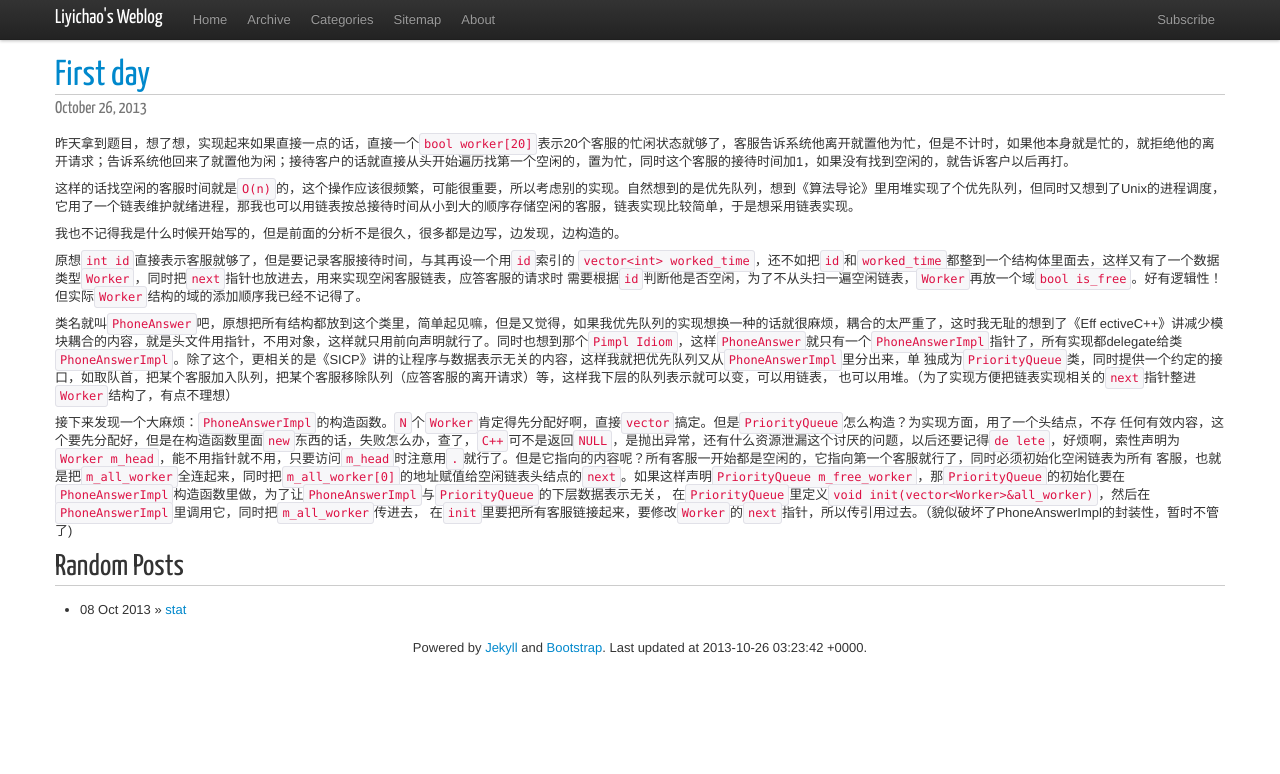
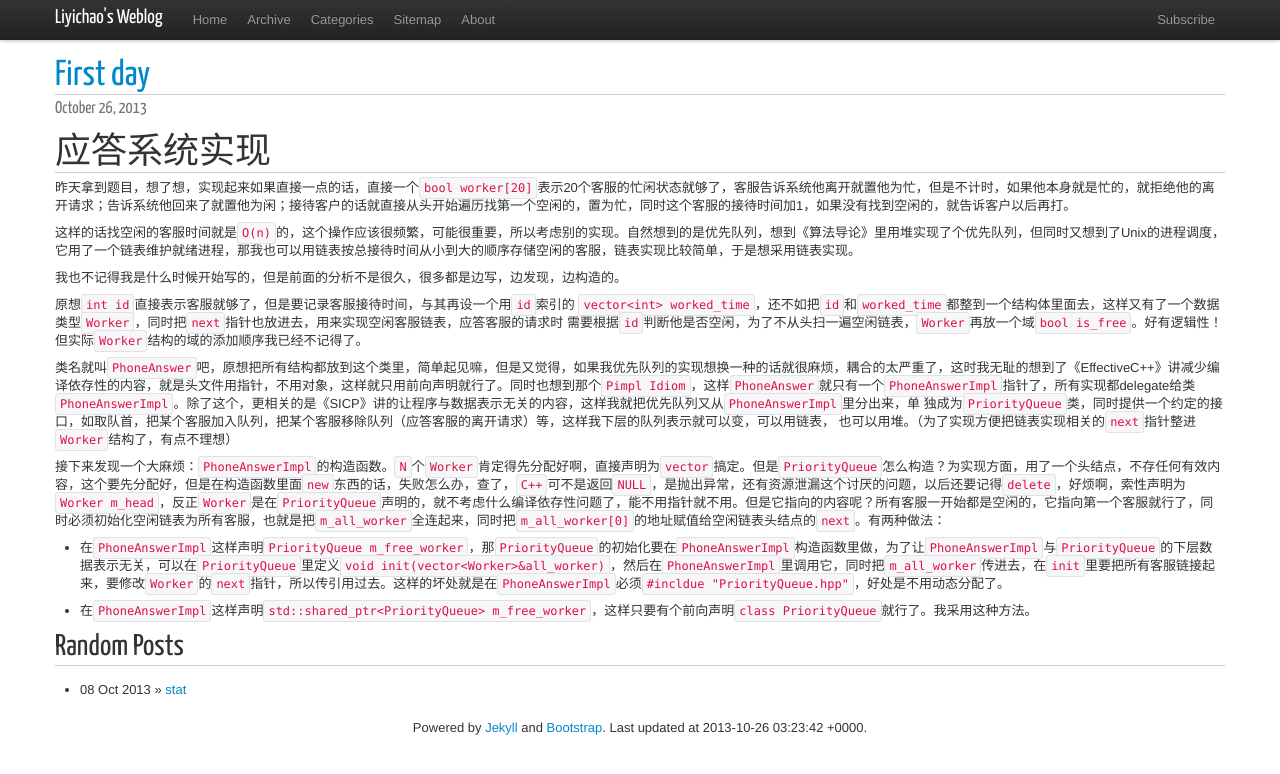
Before and after one commit to liyichao/liyichao.github.io, a Jekyll site: the page built from _posts/2013/2013-10-26-first-day.md, in a window 1280 px wide. Shown: the top 774 px of the page. Built offline with Jekyll 4.4.1, drawn with Linux system fonts in a browser that asks for light colours; nearby versions of some CDN libraries; Markdown is read by kramdown in place of the engine named in the settings; comment, search, counter and statistics services are not loaded.

Commit message:
first-day-part

```diff
--- a/_posts/2013/2013-10-26-first-day.md
+++ b/_posts/2013/2013-10-26-first-day.md
@@ -5,7 +5,7 @@ category:
 tags: []
 ---
 {% include JB/setup %}
-
+#应答系统实现
 昨天拿到题目，想了想，实现起来如果直接一点的话，直接一个`bool worker[20]`表示20个客服的忙闲状态就够了，客服告诉系统他离开就置他为忙，但是不计时，如果他本身就是忙的，就拒绝他的离开请求；告诉系统他回来了就置他为闲；接待客户的话就直接从头开始遍历找第一个空闲的，置为忙，同时这个客服的接待时间加1，如果没有找到空闲的，就告诉客户以后再打。
 
 这样的话找空闲的客服时间就是`O(n)`的，这个操作应该很频繁，可能很重要，所以考虑别的实现。自然想到的是优先队列，想到《算法导论》里用堆实现了个优先队列，但同时又想到了Unix的进程调度，它用了一个链表维护就绪进程，那我也可以用链表按总接待时间从小到大的顺序存储空闲的客服，链表实现比较简单，于是想采用链表实现。
@@ -16,18 +16,13 @@ tags: []
 worked_time`，还不如把`id`和`worked_time`都整到一个结构体里面去，这样又有了一个数据类型`Worker`，同时把`next`指针也放进去，用来实现空闲客服链表，应答客服的请求时
 需要根据`id`判断他是否空闲，为了不从头扫一遍空闲链表，`Worker`再放一个域`bool is_free`。好有逻辑性！但实际`Worker`结构的域的添加顺序我已经不记得了。
 
-类名就叫`PhoneAnswer`吧，原想把所有结构都放到这个类里，简单起见嘛，但是又觉得，如果我优先队列的实现想换一种的话就很麻烦，耦合的太严重了，这时我无耻的想到了《Eff
-ectiveC++》讲减少模块耦合的内容，就是头文件用指针，不用对象，这样就只用前向声明就行了。同时也想到那个`Pimpl
-Idiom`，这样`PhoneAnswer`就只有一个`PhoneAnswerImpl`指针了，所有实现都delegate给类
+类名就叫`PhoneAnswer`吧，原想把所有结构都放到这个类里，简单起见嘛，但是又觉得，如果我优先队列的实现想换一种的话就很麻烦，耦合的太严重了，这时我无耻的想到了《EffectiveC++》讲减少编译依存性的内容，就是头文件用指针，不用对象，这样就只用前向声明就行了。同时也想到那个`Pimpl Idiom`，这样`PhoneAnswer`就只有一个`PhoneAnswerImpl`指针了，所有实现都delegate给类
 `PhoneAnswerImpl`。除了这个，更相关的是《SICP》讲的让程序与数据表示无关的内容，这样我就把优先队列又从`PhoneAnswerImpl`里分出来，单
 独成为`PriorityQueue`类，同时提供一个约定的接口，如取队首，把某个客服加入队列，把某个客服移除队列（应答客服的离开请求）等，这样我下层的队列表示就可以变，可以用链表，
 也可以用堆。（为了实现方便把链表实现相关的`next`指针整进`Worker`结构了，有点不理想）
 
-接下来发现一个大麻烦：`PhoneAnswerImpl`的构造函数。`N`个`Worker`肯定得先分配好啊，直接`vector`搞定。但是`PriorityQueue`怎么构造？为实现方面，用了一个头结点，不存
-任何有效内容，这个要先分配好，但是在构造函数里面`new`东西的话，失败怎么办，查了，`C++`可不是返回`NULL`，是抛出异常，还有什么资源泄漏这个讨厌的问题，以后还要记得`de
-lete`，好烦啊，索性声明为`Worker
-m_head`，能不用指针就不用，只要访问`m_head`时注意用`.`就行了。但是它指向的内容呢？所有客服一开始都是空闲的，它指向第一个客服就行了，同时必须初始化空闲链表为所有
-客服，也就是把`m_all_worker`全连起来，同时把`m_all_worker[0]`的地址赋值给空闲链表头结点的`next`。如果这样声明`PriorityQueue
-m_free_worker`，那`PriorityQueue`的初始化要在`PhoneAnswerImpl`构造函数里做，为了让`PhoneAnswerImpl`与`PriorityQueue`的下层数据表示无关，
-在`PriorityQueue`里定义`void init(vector<Worker>&all_worker)`，然后在`PhoneAnswerImpl`里调用它，同时把`m_all_worker`传进去，
-在`init`里要把所有客服链接起来，要修改`Worker`的`next`指针，所以传引用过去。（貌似破坏了PhoneAnswerImpl的封装性，暂时不管了)
+接下来发现一个大麻烦：`PhoneAnswerImpl`的构造函数。`N`个`Worker`肯定得先分配好啊，直接声明为`vector`搞定。但是`PriorityQueue`怎么构造？为实现方面，用了一个头结点，不存任何有效内容，这个要先分配好，但是在构造函数里面`new`东西的话，失败怎么办，查了，`C++`可不是返回`NULL`，是抛出异常，还有资源泄漏这个讨厌的问题，以后还要记得`delete`，好烦啊，索性声明为`Worker m_head`，反正`Worker`是在`PriorityQueue`声明的，就不考虑什么编译依存性问题了，能不用指针就不用。但是它指向的内容呢？所有客服一开始都是空闲的，它指向第一个客服就行了，同时必须初始化空闲链表为所有客服，也就是把`m_all_worker`全连起来，同时把`m_all_worker[0]`的地址赋值给空闲链表头结点的`next`。有两种做法：
+
+- 在`PhoneAnswerImpl`这样声明`PriorityQueue m_free_worker`，那`PriorityQueue`的初始化要在`PhoneAnswerImpl`构造函数里做，为了让`PhoneAnswerImpl`与`PriorityQueue`的下层数据表示无关，可以在`PriorityQueue`里定义`void init(vector<Worker>&all_worker)`，然后在`PhoneAnswerImpl`里调用它，同时把`m_all_worker`传进去，在`init`里要把所有客服链接起来，要修改`Worker`的`next`指针，所以传引用过去。这样的坏处就是在`PhoneAnswerImpl`必须`#incldue "PriorityQueue.hpp"`，好处是不用动态分配了。
+
+- 在`PhoneAnswerImpl`这样声明`std::shared_ptr<PriorityQueue> m_free_worker`，这样只要有个前向声明`class PriorityQueue`就行了。我采用这种方法。
```
